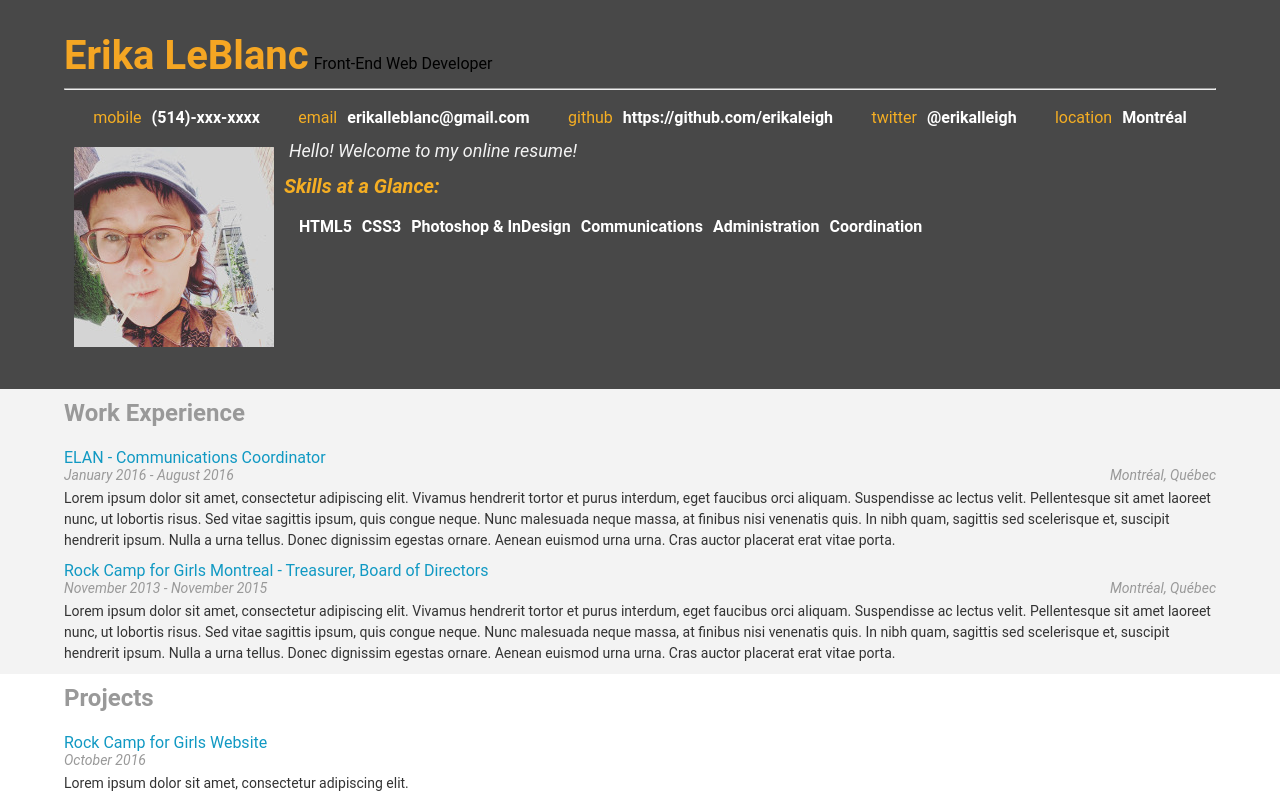
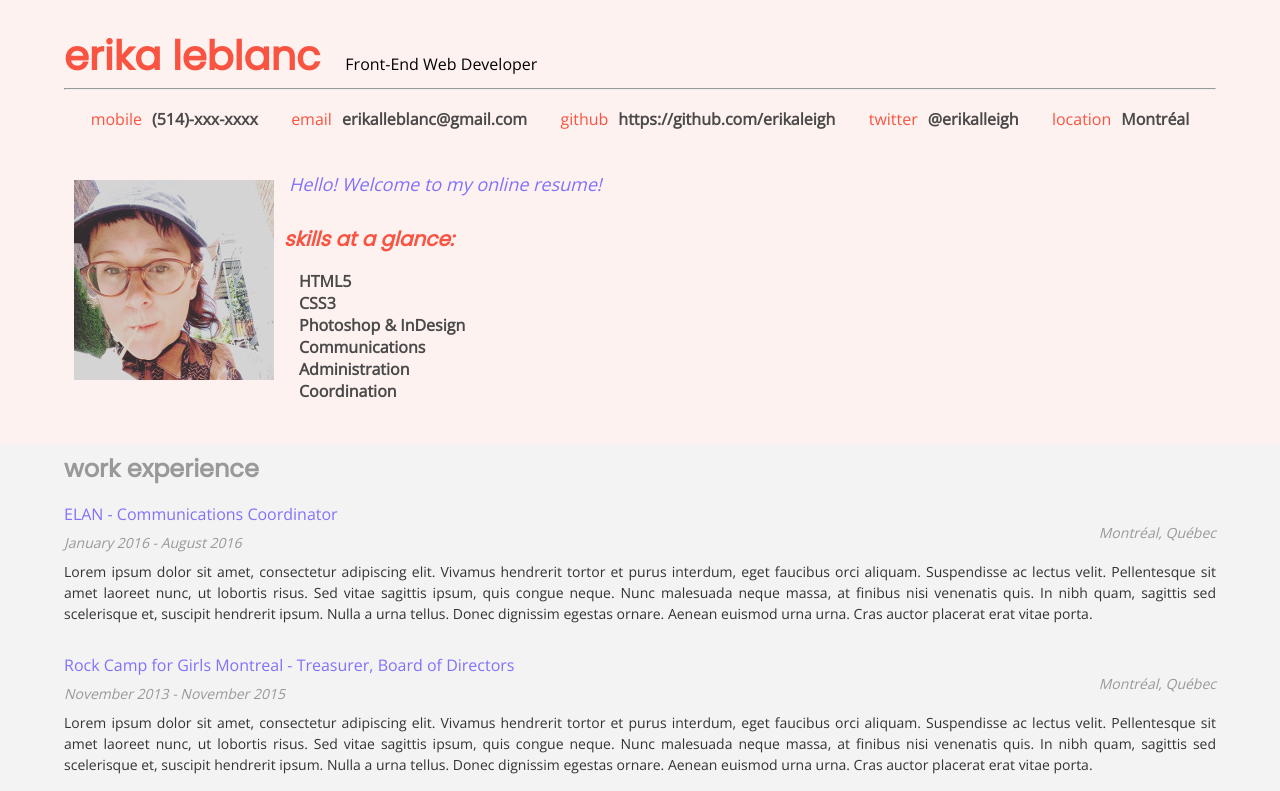
Before and after one commit to erikaleigh/udacity-online-resume, a plain HTML site: page index.html in a window 1280 px wide. Shown: the top 791 px of the page. Drawn offline with nearby package versions, Linux system fonts and the light colour scheme; some packages are replaced by stand-ins of ours.

Commit message:
Change CSS

```diff
--- a/css/style.css
+++ b/css/style.css
@@ -2,7 +2,13 @@ body,
 div,
 ul,
 li,
-p,
+p
+ {
+  padding:0;
+  margin:0;
+  font-family: 'Open Sans', sans-serif;
+}
+
 h1,
 h2,
 h3,
@@ -11,7 +17,8 @@ h5,
 h6 {
   padding:0;
   margin:0;
-  font-family: "Roboto", sans-serif;
+  font-family: 'Poppins', sans-serif;
+  text-transform: lowercase;
 }
 
 .clear-fix {
@@ -22,11 +29,13 @@ h6 {
 .work-entry,
 .project-entry {
   padding: 0 5%;
+  margin-bottom: 30px;
+  text-align:justify;
 }
 
 h1 {
   font-size: 40px;
-  color: #f5a623;
+  color: #F85441;
   line-height: 48px;
   display: inline;
 }
@@ -61,6 +70,18 @@ h5 {
 
 }
 
+#name {
+  padding-right: 20px;
+}
+
+#topContacts {
+  padding-bottom: 40px;
+}
+
+#footerContacts {
+  background-color: #FEF2F0;
+  border-top: dotted 1px #999;
+}
 
 .date-text {
   font-style: italic;
@@ -68,6 +89,7 @@ h5 {
   color: #999;
   line-height: 16px;
   float: left;
+  margin-top: 10px;
 }
 
 .location-text {
@@ -76,17 +98,17 @@ h5 {
   color: #999;
   line-height: 16px;
   float: right;
-
 }
 
 p {
   font-size: 14px;
   color: #333;
   line-height: 21px;
+  margin-top: 15px;
 }
 
 a {
-  color: #1199c3;
+  color: #8072FA;
   text-decoration: none;
   margin-top: 10px;
   display: block;
@@ -95,26 +117,27 @@ a {
 .welcome-message {
   font-style: italic;
   font-size: 18px;
-  color: #f3f3f3;
+  color: #8072FA;
   line-height: 28px;
 }
 
 #skills-h3 {
-  color: #f5ae23;
+  color: #F85441;
   display: none;
+  margin-top: 20px;
 }
 
 .orange {
-  background-color: #f5ae23;
+  background-color: #FEF2F0;
 }
 
 .orange-text {
-  color: #f5ae23;
+  color: #F85441;
 }
 
 .white-text {
   font-weight: bold;
-  color: #fff;
+  color: #4a4a4a;
 }
 
 .gray {
@@ -129,7 +152,7 @@ a {
 
 /* TODO: Replace with image later */
 #header {
-  background-color: #484848;
+  background-color: #FEF2F0;
 }
 
 .flex-box {
@@ -143,7 +166,7 @@ a {
 
 .flex-column {
   display: flex;
-  flex-direction: row;
+  flex-direction: column;
   flex-wrap: nowrap;
   padding: 10px;
 }
--- a/index.html
+++ b/index.html
@@ -21,10 +21,11 @@ need to load. You'll see a lot of <link>s to CSS files for styles and
 	<meta charset="utf-8">
 
 	<!-- Tells the browser what the title of this page should be. -->
-	<title>Resume</title>
+	<title>Erika LeBlanc Online Resume</title>
 
 	<!-- Load the page styles. -->
 	<link href="css/style.css" rel="stylesheet">
+  <link href="https://fonts.googleapis.com/css?family=Open+Sans|Poppins" rel="stylesheet">
 
 
 	<!--
```
